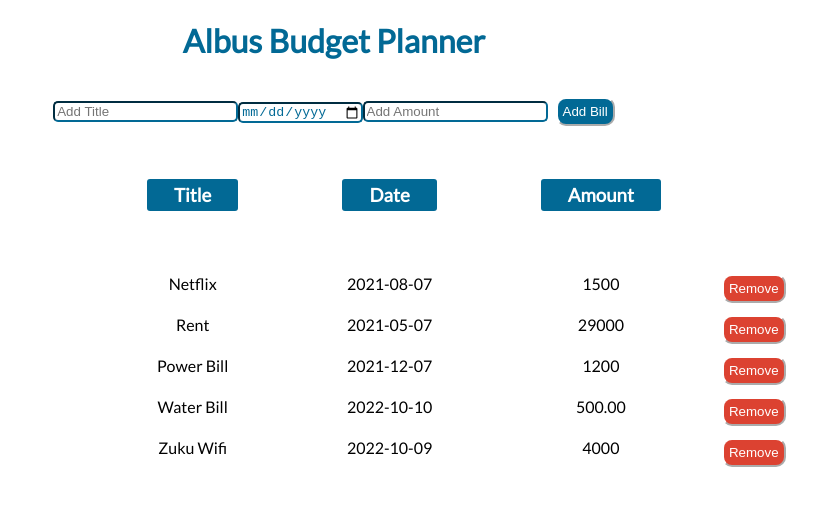
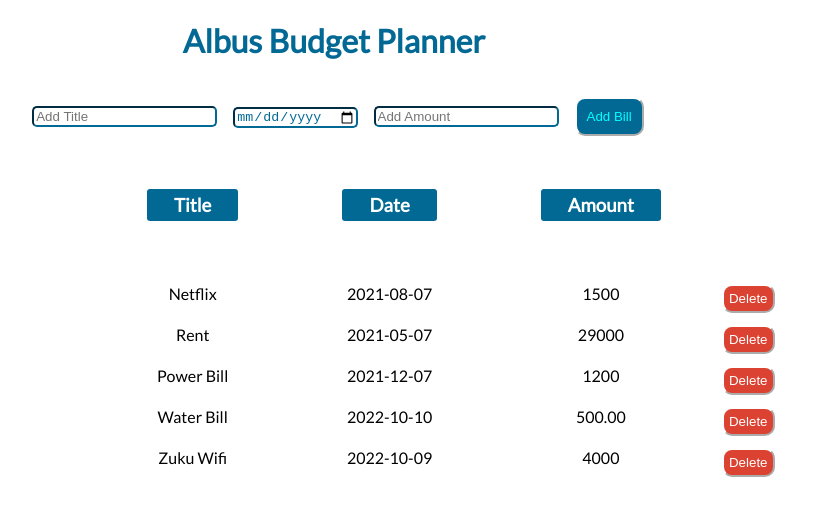
Before and after one commit to ChrisMwenda/budgeting-app, a React (Create React App) app: page / in a window 1280 px wide. In both pictures the pointer is over the button "Add Bill". Shown: the top 516 px of the page, without its empty margins (306-1123 px from the left). Built offline with nearby package versions, Linux system fonts and the light colour scheme; data requests are answered from the project's data file.

Commit message:
more styling

```diff
--- a/src/Components/Bill.js
+++ b/src/Components/Bill.js
@@ -25,7 +25,7 @@ function Bill({bill,search}){
                     });
                   }}
                 >
-                  Remove
+                  Delete
                 </button>
               </tr>
             );
--- a/src/index.css
+++ b/src/index.css
@@ -34,6 +34,7 @@ color:#026995;
 
 .inputFields{
   margin-top: 15px;
+  margin: 8px;
   border-radius: 5px;
   border-color:#026995;
   color: #026995;
@@ -46,9 +47,15 @@ color:#026995;
   color:#ffffff;
   background-color: #026995;
   border-color:#ffffff;
-padding-left:12px;
-padding-right:12px;
+padding-left:20px;
+padding-right:20px;
 padding: 5px;
+}
+.AddBillBtn:hover{
+ cursor: pointer;
+ padding:10px;
+ color: aqua;
+ background-color: #026995;
 }
 
 .TableHeaderRow{
@@ -73,3 +80,8 @@ padding-left:8px;
 padding-right:8px;
 padding: 5px;
 }
+
+.removeButton:hover{
+cursor: pointer;
+padding:7px;
+}
```
